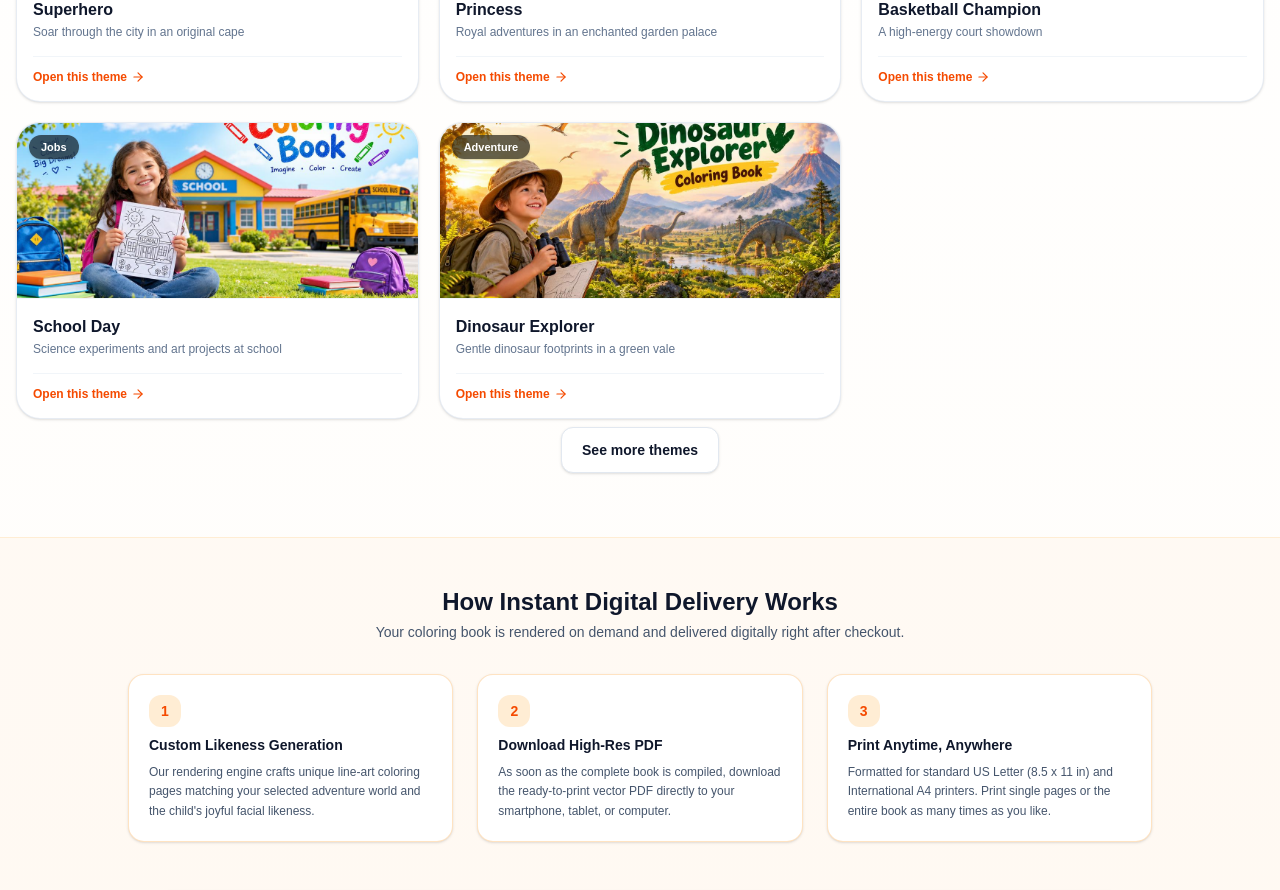
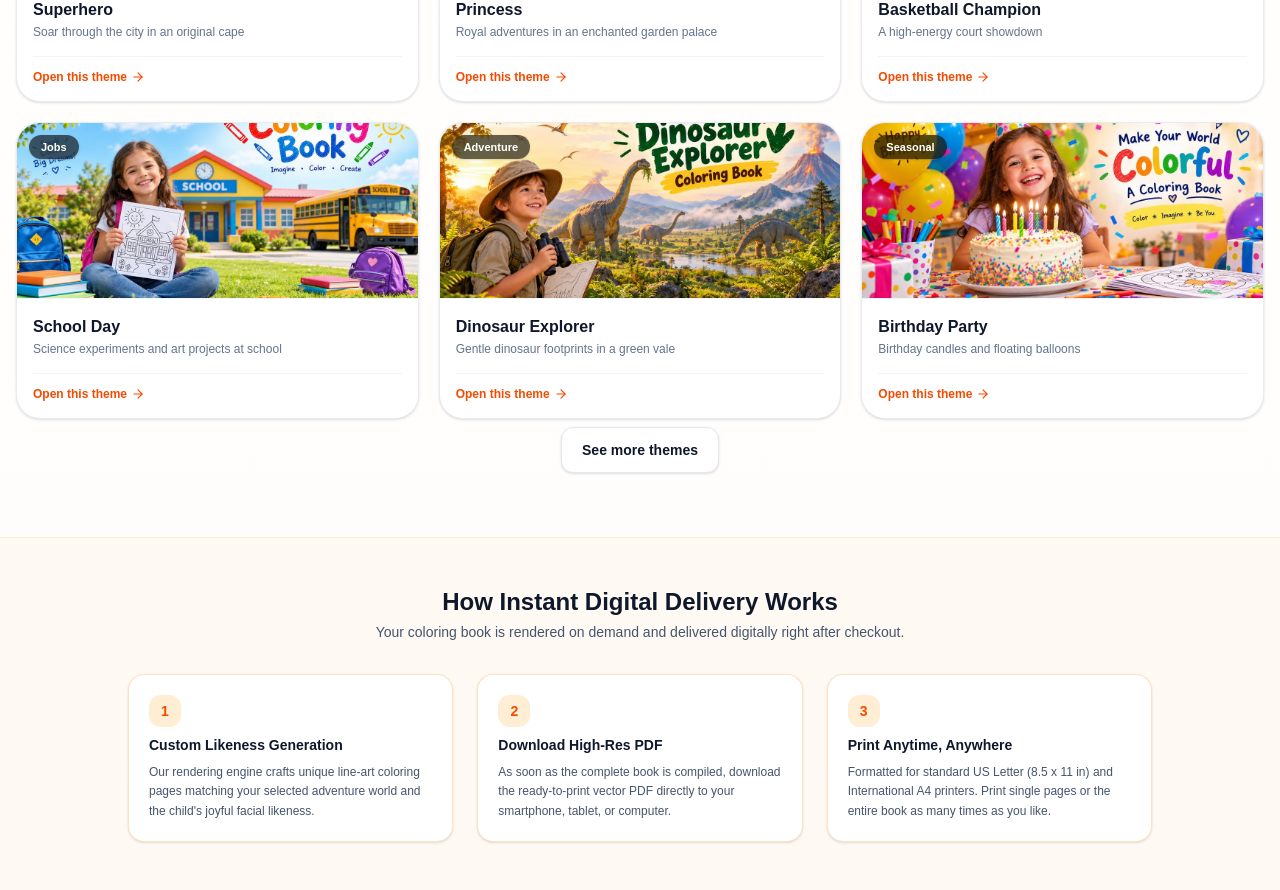
Before and after one commit to mensuraljaheshery-netizen/mycoloring-star, a Next.js app: page / in a window 1280 px wide. Shown: the part 3180-4070 px from the top of the page. Built offline with nearby package versions, Linux system fonts and the light colour scheme; no server answers; the database is empty.

Commit message:
Add Birthday Party to the homepage top themes.

```diff
--- a/src/components/HomeExperience.tsx
+++ b/src/components/HomeExperience.tsx
@@ -103,7 +103,7 @@ const ALL_34_THEMES: ThemeItem[] = [
   { id: 34, name: 'Spring Flowers', category: 'Seasonal', slug: 'spring-flowers', previewImage: '/theme-previews/spring-flowers.png', genderTarget: 'all' }
 ];
 
-const BEST_PICK_SLUGS = ['superhero', 'princess', 'basketball-champion', 'school-day', 'dinosaur-explorer'];
+const BEST_PICK_SLUGS = ['superhero', 'princess', 'basketball-champion', 'school-day', 'dinosaur-explorer', 'birthday-party'];
 
 function shuffleThemes(items: ThemeItem[]): ThemeItem[] {
   const next = [...items];
```
